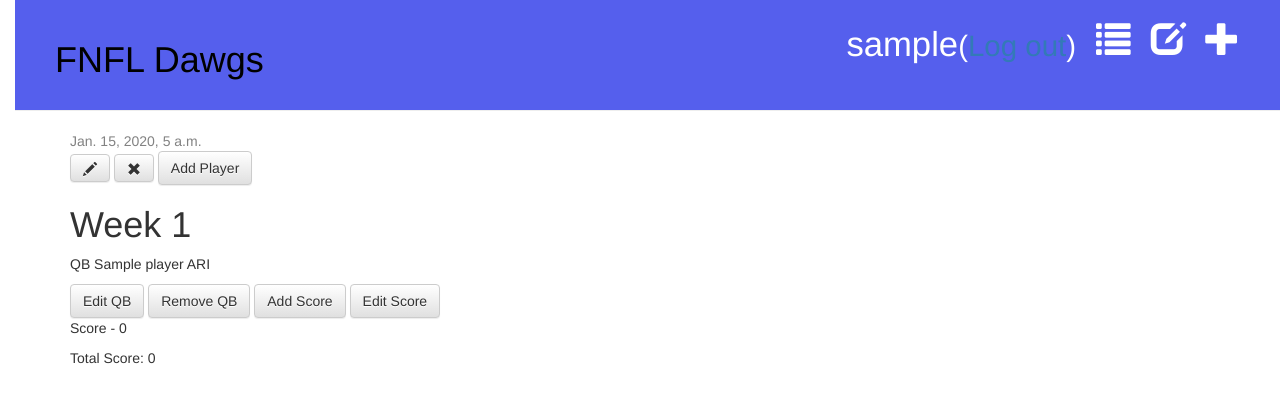
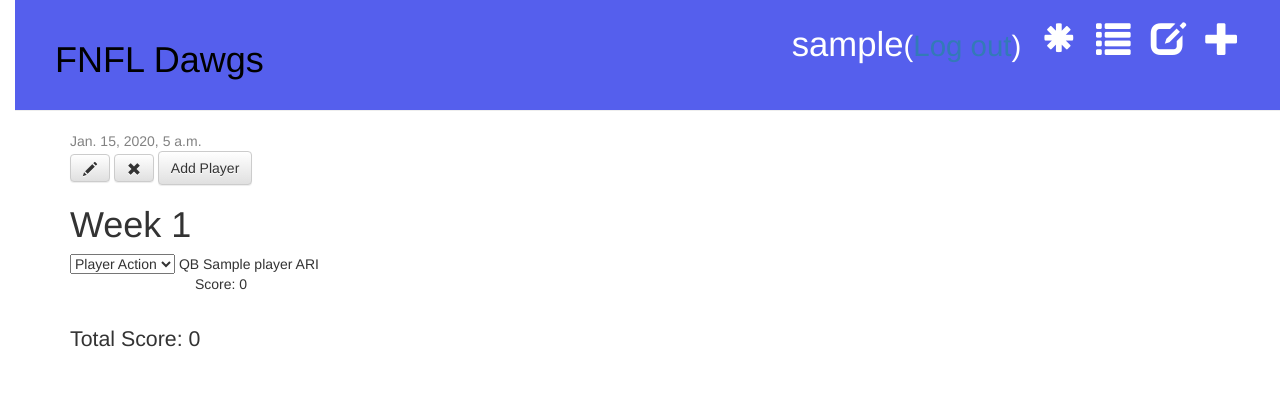
Before and after one commit to wallace123/fnfldawgs, a Django app: page /lineup/1/ in a window 1280 px wide. Shown: the top 403 px of the page. Run offline with Django 3.2, Linux system fonts and the light colour scheme; a user stored in the database is signed in; tables that the repository leaves empty hold one stand-in row (values such as "Sample post"); some libraries are stand-ins or nearby versions.

Commit message:
Modified views and added a counting of players used

```diff
--- a/fnfl/templates/fnfl/base.html
+++ b/fnfl/templates/fnfl/base.html
@@ -14,6 +14,7 @@
             <a href="{% url 'lineup_new' %}" class="top-menu"><span class="glyphicon glyphicon-plus"></span></a>
             <a href="{% url 'lineup_draft_list' %}" class="top-menu"><span class="glyphicon glyphicon-edit"></span></a>
             <a href="{% url 'lineup_list' %}" class="top-menu"><span class="glyphicon glyphicon-list"></span></a>
+            <a href="{% url 'player_usage' %}" class="top-menu"><span class="glyphicon glyphicon-asterisk"></span></a>
             <p class="top-menu">{{ user.username }}<small>(<a href="{% url 'logout' %}">Log out</a>)</small></p>
         {% else %}
             <a href="{% url 'login' %}" class="top-menu"><span class="glyphicon glyphicon-lock"></span></a>
--- a/fnfl/templates/fnfl/lineup_detail.html
+++ b/fnfl/templates/fnfl/lineup_detail.html
@@ -19,68 +19,89 @@
         <h1>{{ lineup.week }}</h1>
 
         {% if qb != '' %}
-            <p>{{qb.position}} {{qb.name}} {{qb.team}}</p>
-            <a class="btn btn-default" href="{% url 'edit_player' pk=lineup.pk player_pk=qb.pk %}">Edit QB</a>
-            <a class="btn btn-default" href="{% url 'remove_player' pk=lineup.pk player_pk=qb.pk %}">Remove QB</a>
-            <a class="btn btn-default" href="{% url 'add_score' pk=lineup.pk player_pk=qb.pk %}">Add Score</a>
-            <a class="btn btn-default" href="{% url 'edit_score' pk=lineup.pk player_pk=qb.pk %}">Edit Score</a>
-            <p>  Score - {{qb_score}}</p>
+            <select onchange="this.options[this.selectedIndex].value && (window.location=this.options[this.selectedIndex].value);">
+                <option value="">Player Action</option>
+                <option value="{% url 'edit_player' pk=lineup.pk player_pk=qb.pk %}">Edit QB</option>
+                <option value="{% url 'remove_player' pk=lineup.pk player_pk=qb.pk %}">Remove QB</option>
+                <option value="{% url 'add_score' pk=lineup.pk player_pk=qb.pk %}">Add Score</option>
+                <option value="{% url 'edit_score' pk=lineup.pk player_pk=qb.pk %}">Edit Score</option>
+            </select>
+            <p style="display:inline">{{qb.position}} {{qb.name}} {{qb.team}}</p>
+            <p style="padding-left: 125px">Score: {{qb_score}}</p>
         {% endif %}
 
         {% if rb1 != '' %}
-            <p>{{rb1.position}} {{rb1.name}} {{rb1.team}}</p>
-            <a class="btn btn-default" href="{% url 'edit_player' pk=lineup.pk player_pk=rb1.pk %}">Edit RB</a>
-            <a class="btn btn-default" href="{% url 'remove_player' pk=lineup.pk player_pk=rb1.pk %}">Remove RB</a>
-            <a class="btn btn-default" href="{% url 'add_score' pk=lineup.pk player_pk=rb1.pk %}">Add Score</a>
-            <a class="btn btn-default" href="{% url 'edit_score' pk=lineup.pk player_pk=rb1.pk %}">Edit Score</a>
-            <p>  Score - {{rb1_score}}</p>
+            <select onchange="this.options[this.selectedIndex].value && (window.location=this.options[this.selectedIndex].value);">
+                <option value="">Player Action</option>
+                <option value="{% url 'edit_player' pk=lineup.pk player_pk=rb1.pk %}">Edit RB</option>
+                <option value="{% url 'remove_player' pk=lineup.pk player_pk=rb1.pk %}">Remove RB</option>
+                <option value="{% url 'add_score' pk=lineup.pk player_pk=rb1.pk %}">Add Score</option>
+                <option value="{% url 'edit_score' pk=lineup.pk player_pk=rb1.pk %}">Edit Score</option>
+            </select>
+            <p style="display:inline">{{rb1.position}} {{rb1.name}} {{rb1.team}}</p>
+            <p style="padding-left: 125px">Score: {{rb1_score}}</p>
         {% endif %}
 
         {% if rb2 != '' %}
-            <p>{{rb2.position}} {{rb2.name}} {{rb2.team}}</p>
-            <a class="btn btn-default" href="{% url 'edit_player' pk=lineup.pk player_pk=rb2.pk %}">Edit RB</a>
-            <a class="btn btn-default" href="{% url 'remove_player' pk=lineup.pk player_pk=rb2.pk %}">Remove RB</a>
-            <a class="btn btn-default" href="{% url 'add_score' pk=lineup.pk player_pk=rb2.pk %}">Add Score</a>
-            <a class="btn btn-default" href="{% url 'edit_score' pk=lineup.pk player_pk=rb2.pk %}">Edit Score</a>
-            <p>  Score - {{rb2_score}}</p>
+            <select onchange="this.options[this.selectedIndex].value && (window.location=this.options[this.selectedIndex].value);">
+                <option value="">Player Action</option>
+                <option value="{% url 'edit_player' pk=lineup.pk player_pk=rb2.pk %}">Edit RB</option>
+                <option value="{% url 'remove_player' pk=lineup.pk player_pk=rb2.pk %}">Remove RB</option>
+                <option value="{% url 'add_score' pk=lineup.pk player_pk=rb2.pk %}">Add Score</option>
+                <option value="{% url 'edit_score' pk=lineup.pk player_pk=rb2.pk %}">Edit Score</option>
+            </select>
+            <p style="display:inline">{{rb2.position}} {{rb2.name}} {{rb2.team}}</p>
+            <p style="padding-left: 125px">Score: {{rb2_score}}</p>
         {% endif %}
 
         {% if wr1 != '' %}
-            <p>{{wr1.position}} {{wr1.name}} {{wr1.team}}</p>
-            <a class="btn btn-default" href="{% url 'edit_player' pk=lineup.pk player_pk=wr1.pk %}">Edit WR</a>
-            <a class="btn btn-default" href="{% url 'remove_player' pk=lineup.pk player_pk=wr1.pk %}">Remove WR</a>
-            <a class="btn btn-default" href="{% url 'add_score' pk=lineup.pk player_pk=wr1.pk %}">Add Score</a>
-            <a class="btn btn-default" href="{% url 'edit_score' pk=lineup.pk player_pk=wr1.pk %}">Edit Score</a>
-            <p>  Score - {{wr1_score}}</p>
+            <select onchange="this.options[this.selectedIndex].value && (window.location=this.options[this.selectedIndex].value);">
+                <option value="">Player Action</option>
+                <option value="{% url 'edit_player' pk=lineup.pk player_pk=wr1.pk %}">Edit WR</option>
+                <option value="{% url 'remove_player' pk=lineup.pk player_pk=wr1.pk %}">Remove WR</option>
+                <option value="{% url 'add_score' pk=lineup.pk player_pk=wr1.pk %}">Add Score</option>
+                <option value="{% url 'edit_score' pk=lineup.pk player_pk=wr1.pk %}">Edit Score</option>
+            </select>
+            <p style="display:inline">{{wr1.position}} {{wr1.name}} {{wr1.team}}</p>
+            <p style="padding-left: 125px">Score: {{wr1_score}}</p>
         {% endif %}
 
         {% if wr2 != '' %}
-            <p>{{wr2.position}} {{wr2.name}} {{wr2.team}}</p>
-            <a class="btn btn-default" href="{% url 'edit_player' pk=lineup.pk player_pk=wr2.pk %}">Edit WR</a>
-            <a class="btn btn-default" href="{% url 'remove_player' pk=lineup.pk player_pk=wr2.pk %}">Remove WR</a>
-            <a class="btn btn-default" href="{% url 'add_score' pk=lineup.pk player_pk=wr2.pk %}">Add Score</a>
-            <a class="btn btn-default" href="{% url 'edit_score' pk=lineup.pk player_pk=wr2.pk %}">Edit Score</a>
-            <p>  Score - {{wr2_score}}</p>
+            <select onchange="this.options[this.selectedIndex].value && (window.location=this.options[this.selectedIndex].value);">
+                <option value="">Player Action</option>
+                <option value="{% url 'edit_player' pk=lineup.pk player_pk=wr2.pk %}">Edit WR</option>
+                <option value="{% url 'remove_player' pk=lineup.pk player_pk=wr2.pk %}">Remove WR</option>
+                <option value="{% url 'add_score' pk=lineup.pk player_pk=wr2.pk %}">Add Score</option>
+                <option value="{% url 'edit_score' pk=lineup.pk player_pk=wr2.pk %}">Edit Score</option>
+            </select>
+            <p style="display:inline">{{wr2.position}} {{wr2.name}} {{wr2.team}}</p>
+            <p style="padding-left: 125px">Score: {{wr2_score}}</p>
         {% endif %}
 
         {% if te != '' %}
-            <p>{{te.position}} {{te.name}} {{te.team}}</p>
-            <a class="btn btn-default" href="{% url 'edit_player' pk=lineup.pk player_pk=te.pk %}">Edit TE</a>
-            <a class="btn btn-default" href="{% url 'remove_player' pk=lineup.pk player_pk=te.pk %}">Remove TE</a>
-            <a class="btn btn-default" href="{% url 'add_score' pk=lineup.pk player_pk=te.pk %}">Add Score</a>
-            <a class="btn btn-default" href="{% url 'edit_score' pk=lineup.pk player_pk=te.pk %}">Edit Score</a>
-            <p>  Score - {{te_score}}</p>
+            <select onchange="this.options[this.selectedIndex].value && (window.location=this.options[this.selectedIndex].value);">
+                <option value="">Player Action</option>
+                <option value="{% url 'edit_player' pk=lineup.pk player_pk=te.pk %}">Edit TE</option>
+                <option value="{% url 'remove_player' pk=lineup.pk player_pk=te.pk %}">Remove TE</option>
+                <option value="{% url 'add_score' pk=lineup.pk player_pk=te.pk %}">Add Score</option>
+                <option value="{% url 'edit_score' pk=lineup.pk player_pk=te.pk %}">Edit Score</option>
+            </select>
+            <p style="display:inline">{{te.position}} {{te.name}} {{te.team}}</p>
+            <p style="padding-left: 125px">Score: {{te_score}}</p>
         {% endif %}
 
         {% if k != '' %}
-            <p>{{k.position}} {{k.name}} {{k.team}}</p>
-            <a class="btn btn-default" href="{% url 'edit_player' pk=lineup.pk player_pk=k.pk %}">Edit K</a>
-            <a class="btn btn-default" href="{% url 'remove_player' pk=lineup.pk player_pk=k.pk %}">Remove K</a>
-            <a class="btn btn-default" href="{% url 'add_score' pk=lineup.pk player_pk=k.pk %}">Add Score</a>
-            <a class="btn btn-default" href="{% url 'edit_score' pk=lineup.pk player_pk=k.pk %}">Edit Score</a>
-            <p>  Score - {{k_score}}</p>
+            <select onchange="this.options[this.selectedIndex].value && (window.location=this.options[this.selectedIndex].value);">
+                <option value="">Player Action</option>
+                <option value="{% url 'edit_player' pk=lineup.pk player_pk=k.pk %}">Edit K</option>
+                <option value="{% url 'remove_player' pk=lineup.pk player_pk=k.pk %}">Remove K</option>
+                <option value="{% url 'add_score' pk=lineup.pk player_pk=k.pk %}">Add Score</option>
+                <option value="{% url 'edit_score' pk=lineup.pk player_pk=k.pk %}">Edit Score</option>
+            </select>
+            <p style="display:inline">{{k.position}} {{k.name}} {{k.team}}</p>
+            <p style="padding-left: 125px">Score: {{k_score}}</p>
         {% endif %}
-
-            <p>Total Score: {{total_week_score}}</p>
+            <br>
+            <p style="font-size: 16pt">Total Score: {{total_week_score}}</p>
     </div>
 {% endblock %}
--- a/fnfl/urls.py
+++ b/fnfl/urls.py
@@ -15,4 +15,5 @@ urlpatterns = [
     url(r'^lineup/(?P<pk>\d+)/player/(?P<player_pk>\d+)/remove/$', views.remove_player, name="remove_player"),
     url(r'^lineup/(?P<pk>\d+)/player/(?P<player_pk>\d+)/edit/$', views.edit_player, name="edit_player"),
     url(r'^lineup/(?P<pk>\d+)/player/(?P<player_pk>\d+)/score/edit/$', views.edit_score, name="edit_score"),
+    url(r'^player/count/$', views.player_usage, name='player_usage'),
 ]
--- a/fnfl/views.py
+++ b/fnfl/views.py
@@ -3,6 +3,7 @@ from django.utils import timezone
 from .models import Player, Lineup, Score
 from .forms import PlayerForm, LineupForm, ScoreForm
 from django.contrib.auth.decorators import login_required
+from collections import Counter
 
 # Start Page
 def welcome(request):
@@ -34,13 +35,13 @@ def lineup_publish(request, pk):
 
 @login_required
 def lineup_draft_list(request):
-    lineups = Lineup.objects.filter(published_date__isnull=True).order_by('created_date')
+    lineups = Lineup.objects.filter(published_date__isnull=True, author=request.user).order_by('created_date')
     return render(request, 'fnfl/lineup_draft_list.html', {'lineups': lineups})
 
 
 @login_required
 def lineup_list(request):
-    lineups = Lineup.objects.filter(published_date__lte=timezone.now()).order_by('published_date')
+    lineups = Lineup.objects.filter(published_date__lte=timezone.now(), author=request.user).order_by('published_date')
     return render(request, 'fnfl/lineup_list.html', {'lineups': lineups})
 
 
@@ -185,6 +186,10 @@ def lineup_remove(request, pk):
 @login_required
 def add_player(request, pk):
     lineup = get_object_or_404(Lineup, pk=pk)
+    player_count = Player.objects.filter(lineup=lineup).count()
+    if player_count == 7:
+        return redirect('lineup_detail', pk=lineup.pk)
+
     if request.method == "POST":
         form = PlayerForm(request.POST)
         if form.is_valid():
@@ -227,6 +232,12 @@ def remove_player(request, pk, player_pk):
 def add_score(request, pk, player_pk):
     lineup = get_object_or_404(Lineup, pk=pk)
     player = get_object_or_404(Player, pk=player_pk)
+    try:
+        score = Score.objects.get(lineup_to_score=lineup, player_to_score=player)
+        if score != '':
+            return redirect('lineup_detail', pk=lineup.pk)
+    except:
+        pass
     if request.method == "POST":
         form = ScoreForm(request.POST)
         if form.is_valid():
@@ -259,3 +270,24 @@ def edit_score(request, pk, player_pk):
     else:
         form = ScoreForm(instance=score)
     return render(request, 'fnfl/edit_score.html', {'form': form})
+
+
+# Count Views
+
+@login_required
+def player_usage(request):
+    lineups = Lineup.objects.filter(published_date__lte=timezone.now(), author=request.user).order_by('published_date')
+    p = []
+    for l in lineups:
+        players = Player.objects.filter(lineup=l)
+        for player in players:
+            p.append((player.position, player.name, player.team))
+
+    player_count_list = []
+    p_count = Counter(p)
+    for player in p_count:
+        player_count_list.append((p_count[player], ' '.join(player)))
+
+    player_count_list.sort(key=lambda tup: tup[0], reverse=True)
+
+    return render(request, 'fnfl/player_count.html', {'player_count_list': player_count_list})
```
Also changed, not shown: fnfl/templates/fnfl/player_count.html (added, +15 -0 lines).
